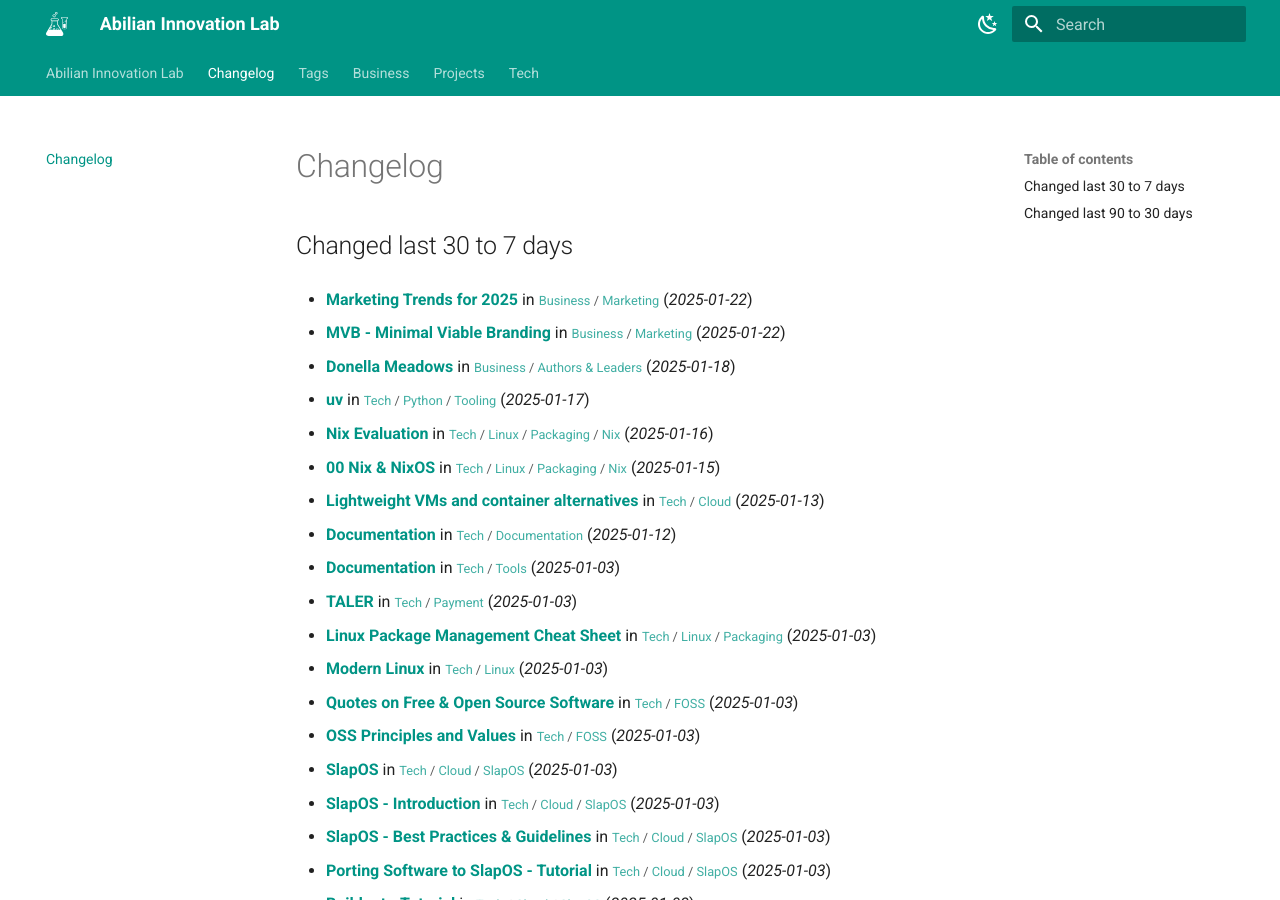
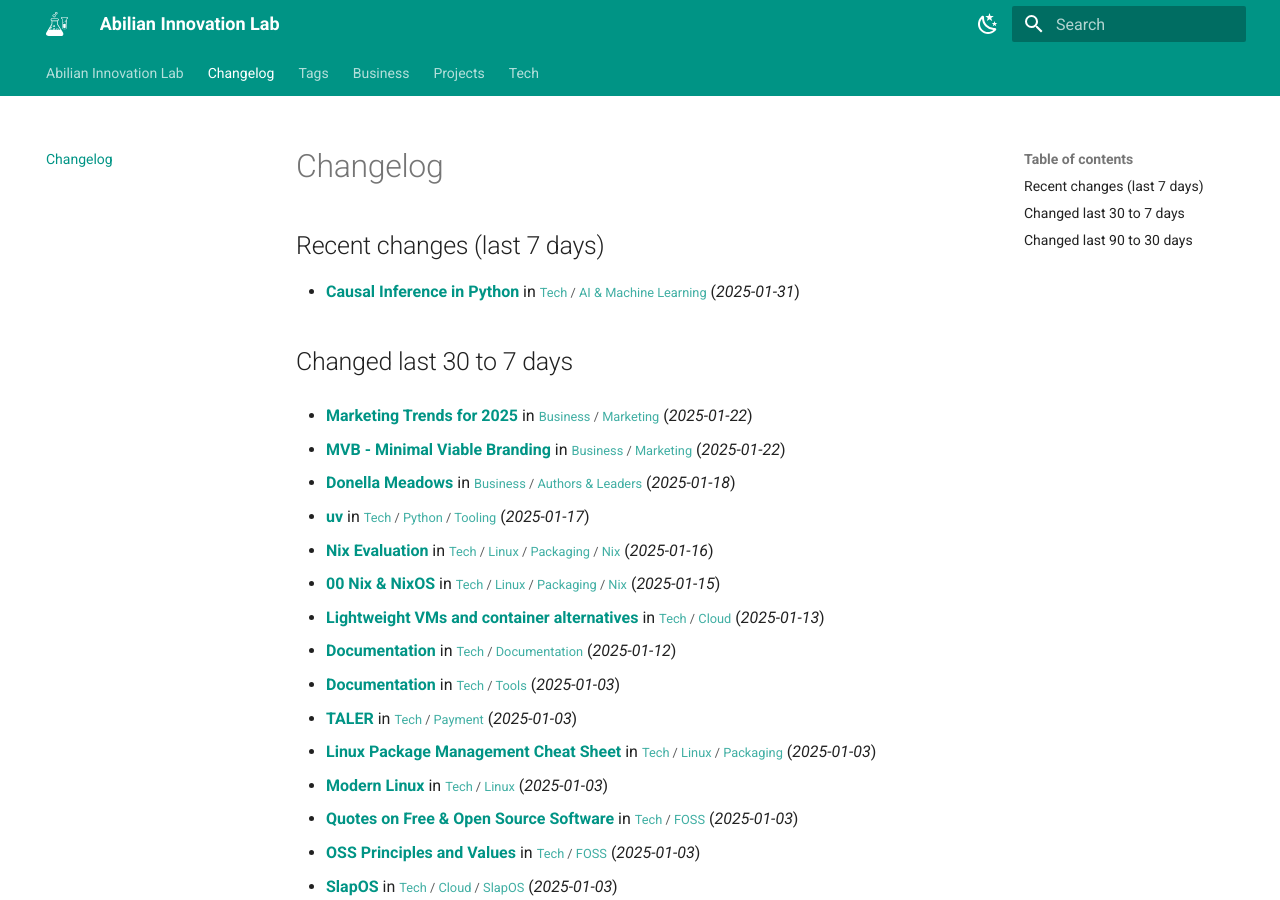
Before and after one commit to abilian/lab.abilian.com, an MkDocs documentation site: the page built from docs/changelog.md, in a window 1280 px wide and 900 px high. Built offline with MkDocs 1.6.1 and Material for MkDocs 9.7.7, drawn with Linux system fonts in a browser that asks for light colours; comment, search, counter and statistics services are not loaded.

Commit message:
Update content

```diff
--- a/docs/changelog.md
+++ b/docs/changelog.md
@@ -1,4 +1,10 @@
 # Changelog
+
+## Recent changes (last 7 days)
+
+- **[Causal Inference in Python](/Tech/AI & Machine Learning/Causal Inference in Python/)** in <small>[Tech](/Tech/00 Technology/) / [AI & Machine Learning](/Tech/AI & Machine Learning/00 Machine Learning/)</small> (*2025-01-31*)
+
+
 
 ## Changed last 30 to 7 days
 
```
